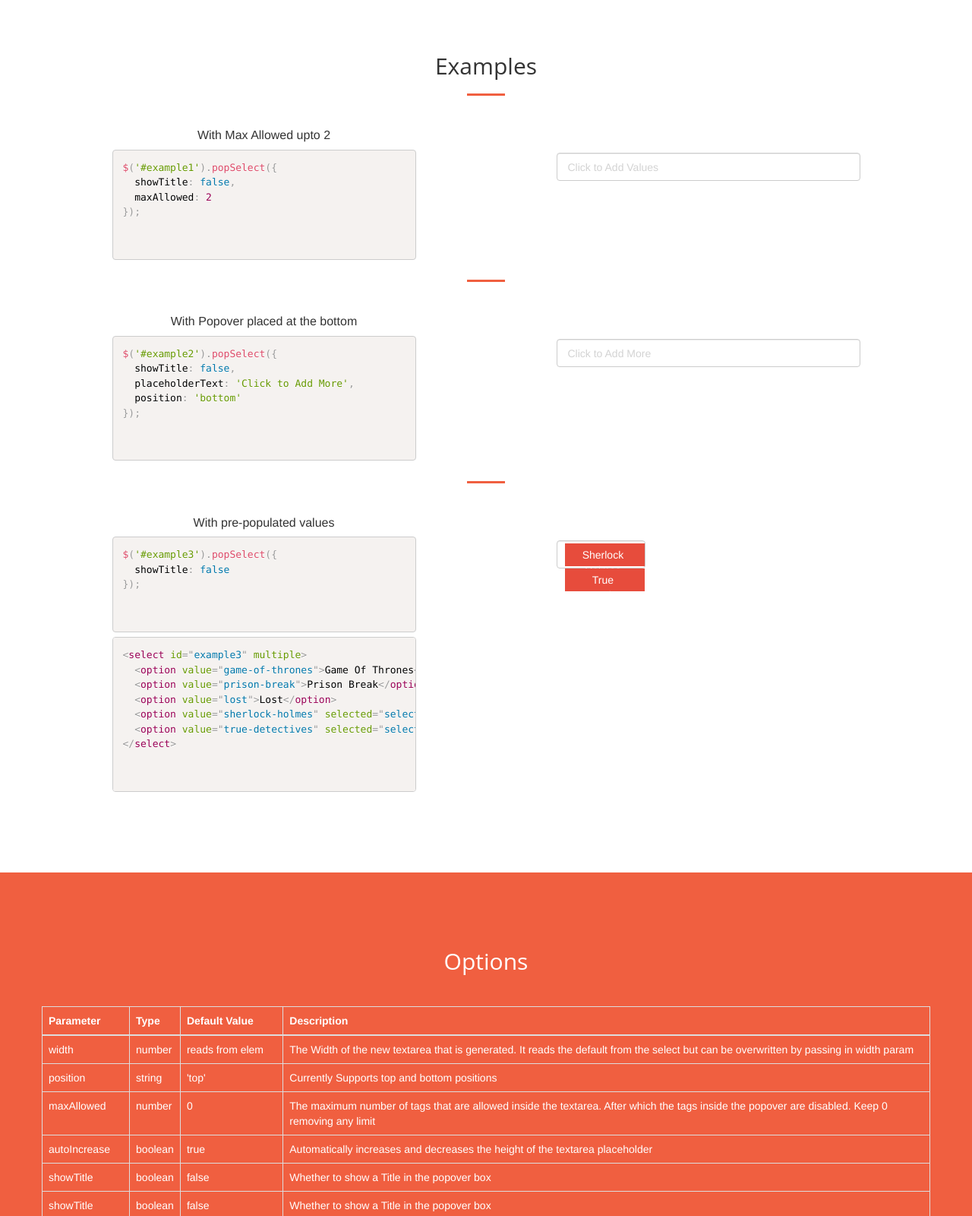
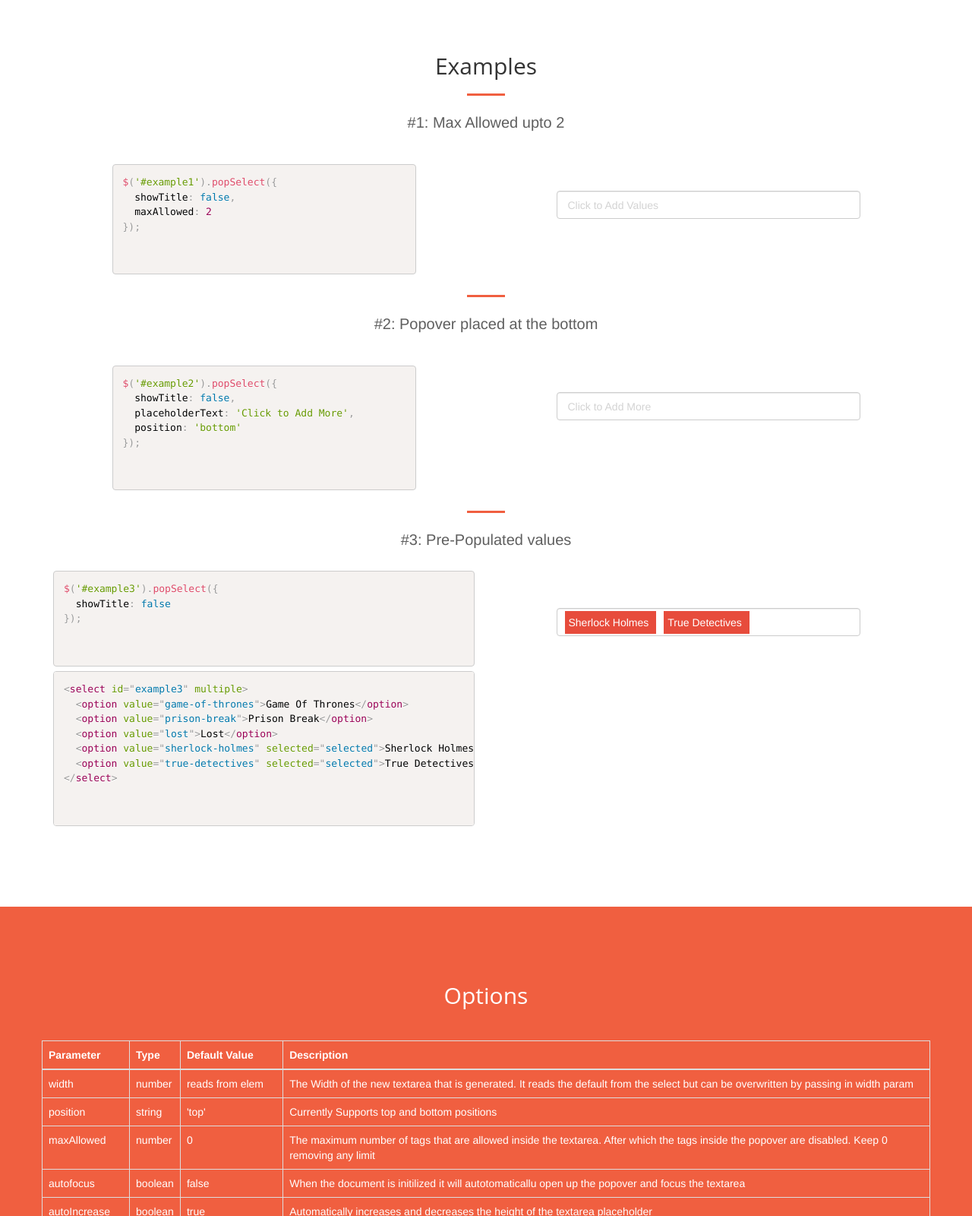
Before and after one commit to kanakiyajay/popSelect, a website: page index.html in a window 1280 px wide. Shown: the part 1200-2800 px from the top of the page at 76% size. Drawn offline with Linux system fonts and the light colour scheme.

Commit message:
Docs: Updated

```diff
--- a/index.html
+++ b/index.html
@@ -110,10 +110,10 @@
       </div>
     </div>
     <div class="container">
+      <p class="example-heading">#1: Max Allowed upto 2</p>
       <div class="row">
         <div class="col-md-6 text-center">
           <div class="service-box">
-            <p class="example-heading">With Max Allowed upto 2</p>
             <div class="code">
               <pre>
 <code class="language-javascript">
@@ -142,9 +142,9 @@ $('#example1').popSelect({
       </div>
       <hr>
       <div class="row">
+        <p class="example-heading">#2: Popover placed at the bottom</p>
         <div class="col-md-6 text-center">
           <div class="service-box">
-          <p class="example-heading">With Popover placed at the bottom</p>
             <div class="code">
               <pre>
 <code class="language-javascript">
@@ -174,9 +174,9 @@ $('#example2').popSelect({
       </div>
       <hr>
       <div class="row">
+        <p class="example-heading">#3: Pre-Populated values</p>
         <div class="col-md-6 text-center">
-          <div class="service-box">
-          <p class="example-heading">With pre-populated values</p>
+          <div class="code-box">
             <div class="code">
               <pre>
 <code class="language-javascript">
@@ -250,6 +250,12 @@ $('#example3').popSelect({
               <td>number</td>
               <td>0</td>
               <td>The maximum number of tags that are allowed inside the textarea. After which the tags inside the popover are disabled. Keep 0 removing any limit</td>
+            </tr>
+            <tr>
+              <td>autofocus</td>
+              <td>boolean</td>
+              <td>false</td>
+              <td>When the document is initilized it will autotomaticallu open up the popover and focus the textarea</td>
             </tr>
             <tr>
               <td>autoIncrease</td>
@@ -382,7 +388,8 @@ $('#example3').popSelect({
       // The Main Example on the Top
       $('#main-example').popSelect({
         placeholderText: 'Which countries have you travelled to ?',
-        showTitle: false
+        showTitle: false,
+        autofocus: true
       });
 
       // Example 1: With Max Allowed
```
Also changed, not shown: README.md, css/libs/creative.css.
